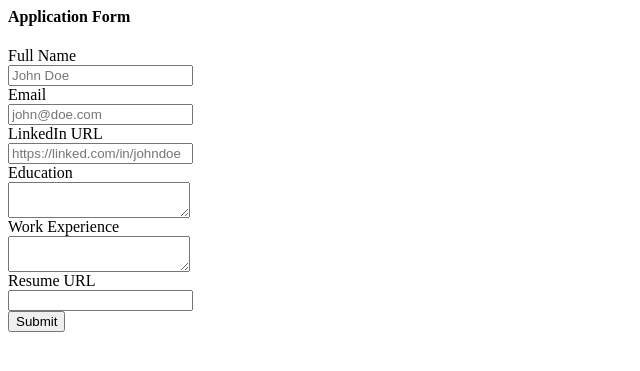
After one commit to Just2Deep/jovian-careers-website, a Flask app: template templates/application_form.html in a window 1280 px wide. The commit adds this page. Shown: the top 371 px of the page, without its empty margins (0-640 px from the left). Run offline with Flask 3, Linux system fonts and the light colour scheme; the template is opened without the code that fills it, so the values that code supplies are empty.

Commit message:
Added form handling for application data

```diff
--- a/app.py
+++ b/app.py
@@ -1,4 +1,4 @@
-from flask import Flask, render_template, jsonify
+from flask import Flask, render_template, jsonify, request
 from database import load_jobs_from_db, load_job_from_db
 
 app = Flask(__name__)
@@ -26,5 +26,16 @@ def show_job(id):
   return render_template('jobpage.html', job=job)
 
 
+@app.route("/job/<id>/apply", methods=[
+  'post',
+])
+def apply_to_job(id):
+  data = request.form
+  job = load_job_from_db(id)
+  return render_template('application_submitted.html',
+                         application=data,
+                         job=job)
+
+
 if __name__ == '__main__':
   app.run(host='0.0.0.0', debug=True)
--- /dev/null
+++ b/templates/application_form.html
@@ -0,0 +1,33 @@
+<h4>Application Form</h4>
+<form action="/job/{{job['id']}}/apply" method="post">
+  <div class="mb-4">
+    <label for="" >Full Name</label><br/>
+    <input type="text" name="full_name" placeholder="John Doe">
+  </div>
+
+  <div class="mb-4">
+    <label for="" >Email</label><br/>
+    <input type="email" name="email" placeholder="john@doe.com">
+  </div>
+
+  <div class="mb-4">
+    <label for="" >LinkedIn URL</label><br/>
+    <input type="text" name="linkedin_url" placeholder="https://linked.com/in/johndoe">
+  </div>
+
+  <div class="mb-4">
+    <label for="" >Education</label><br/>
+    <textarea name="education"></textarea>
+  </div>
+
+  <div class="mb-4">
+    <label for="" >Work Experience</label><br/>
+    <textarea name="work_experience"></textarea>
+  </div>
+
+  <div class="mb-4">
+    <label for="" >Resume URL</label><br/>
+    <input type="text" name="resume_url">
+  </div>
+  <input type="submit">
+</form>
--- a/templates/jobpage.html
+++ b/templates/jobpage.html
@@ -25,6 +25,7 @@
     </ol>
     <h3>Salary</h3>
     <p>{{job.currency}} {{job.salary}}</p>
+    {% include 'application_form.html' %}
   </div>
   {% include 'footer.html' %}
 </body>
```
Also changed, not shown: templates/application_submitted.html (added, +37 -0 lines).
